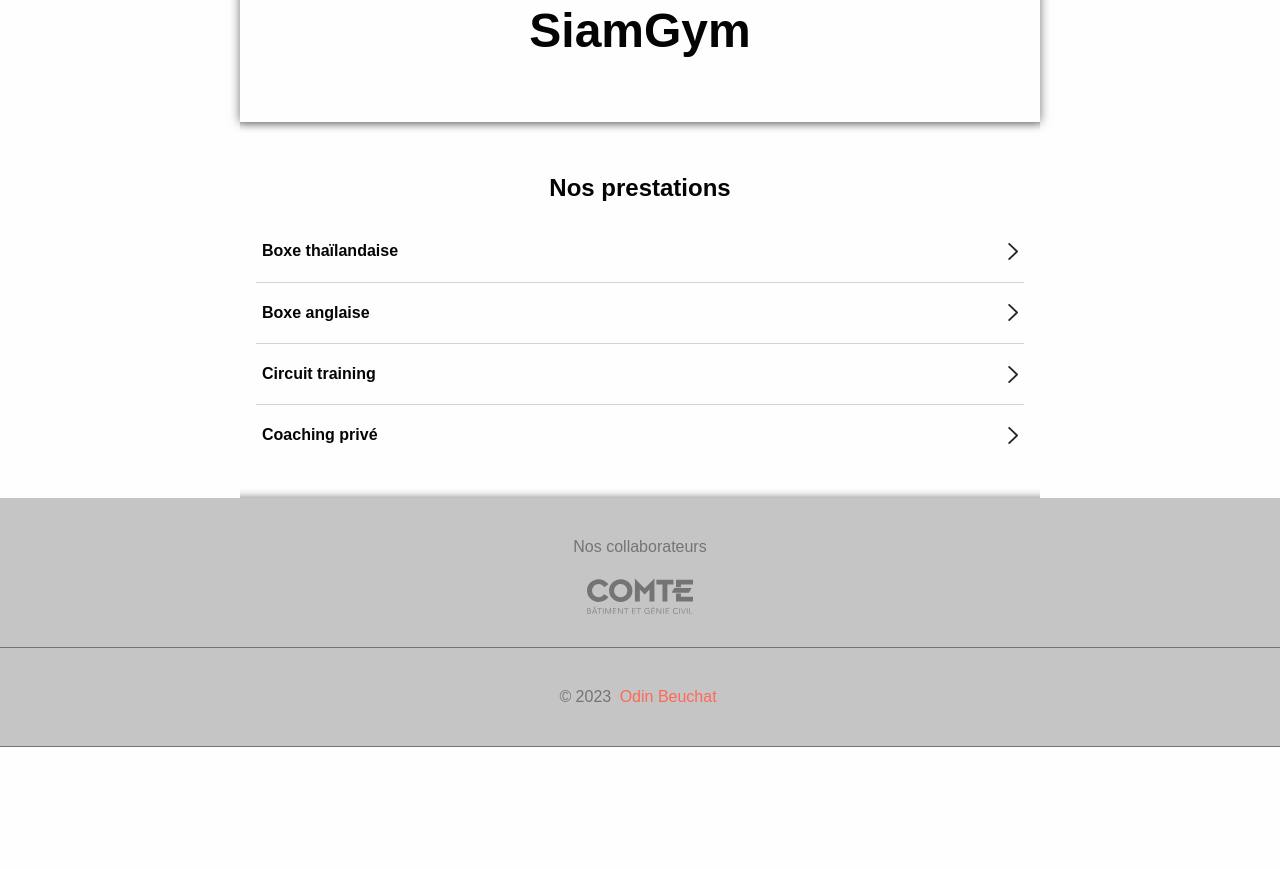
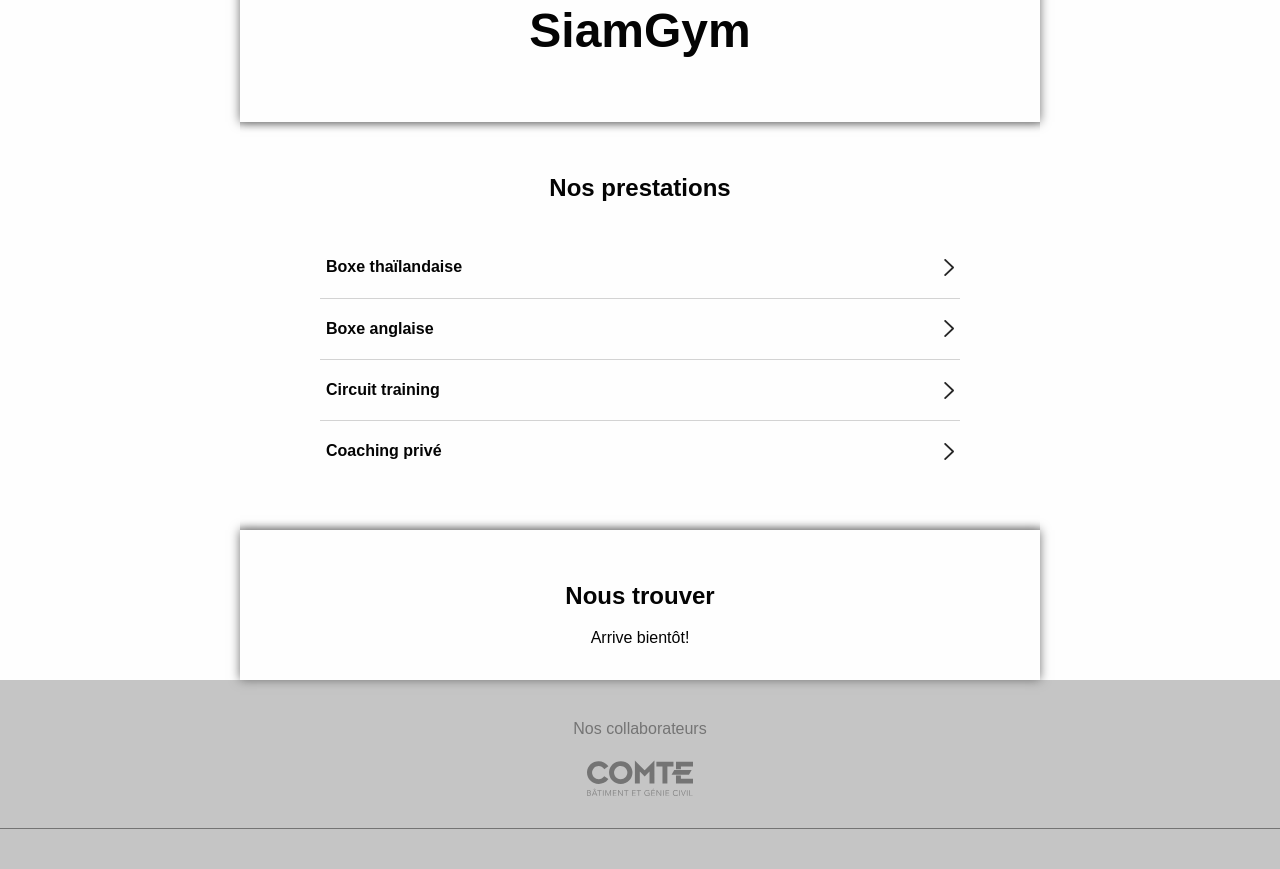
Before and after one commit to drafolin/siam-gym, a React (Vite) app: page / in a window 1280 px wide. Shown: the part 500-1369 px from the top of the page. Before the commit the page ends 1247 px from the top, so only its background shows below. Built offline with nearby package versions, Linux system fonts and the light colour scheme; a web font is replaced by a local one.

Commit message:
added map placeholder

```diff
--- a/src/global.scss
+++ b/src/global.scss
@@ -507,5 +507,21 @@ body {
   main {
     max-width: 800px;
     margin: auto;
+
+    section {
+      display: flex;
+      flex-direction: column;
+      align-items: center;
+      padding: 2em 0;
+
+      &:nth-child(even) {
+        box-shadow: inset 0 12px 10px -12px var(--gray),
+          inset 0 -12px 10px -12px var(--gray);
+      }
+
+      &:nth-child(odd) {
+        box-shadow: 0 0 10px var(--gray);
+      }
+    }
   }
 }
--- a/src/pages/index.scss
+++ b/src/pages/index.scss
@@ -5,17 +5,6 @@ main {
   flex-direction: column;
 
   section {
-    padding: 2em 0;
-
-    &:nth-child(even) {
-      box-shadow: inset 0 12px 10px -12px var(--gray),
-        inset 0 -12px 10px -12px var(--gray);
-    }
-
-    &:nth-child(odd) {
-      box-shadow: 0 0 10px var(--gray);
-    }
-
     &.intro {
       display: flex;
       flex-direction: column;
@@ -31,8 +20,8 @@ main {
     &.offers {
       ul {
         padding: 0;
-        margin: 0 1em;
         list-style: none;
+        width: 80%;
 
         li {
           padding: 1.25em 0;
--- a/src/pages/index.tsx
+++ b/src/pages/index.tsx
@@ -56,6 +56,10 @@ export const Component = () => {
 					}
 				</ul>
 			</section>
+			<section className="map">
+				<h2>Nous trouver</h2>
+				<span>Arrive bientôt!</span>
+			</section>
 		</main>
 	);
 };
```
